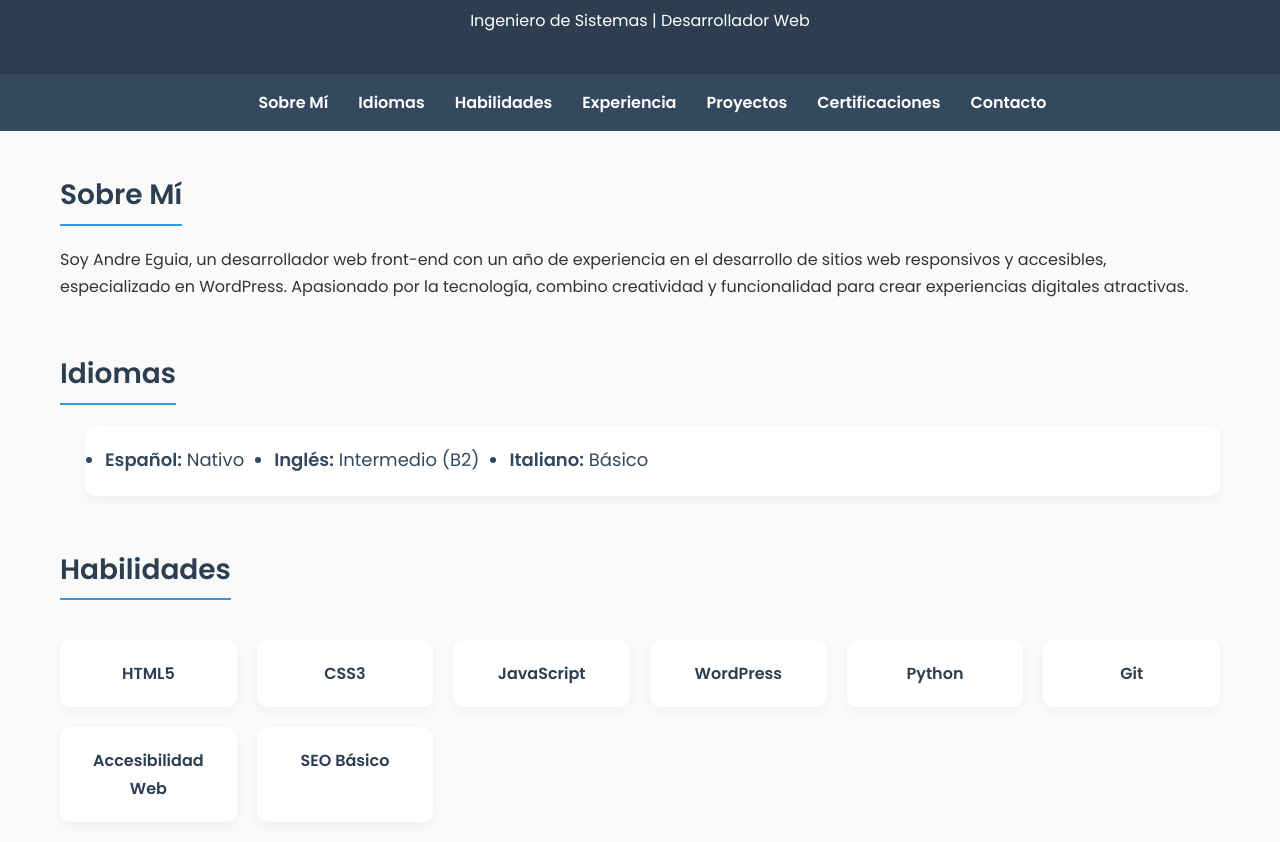
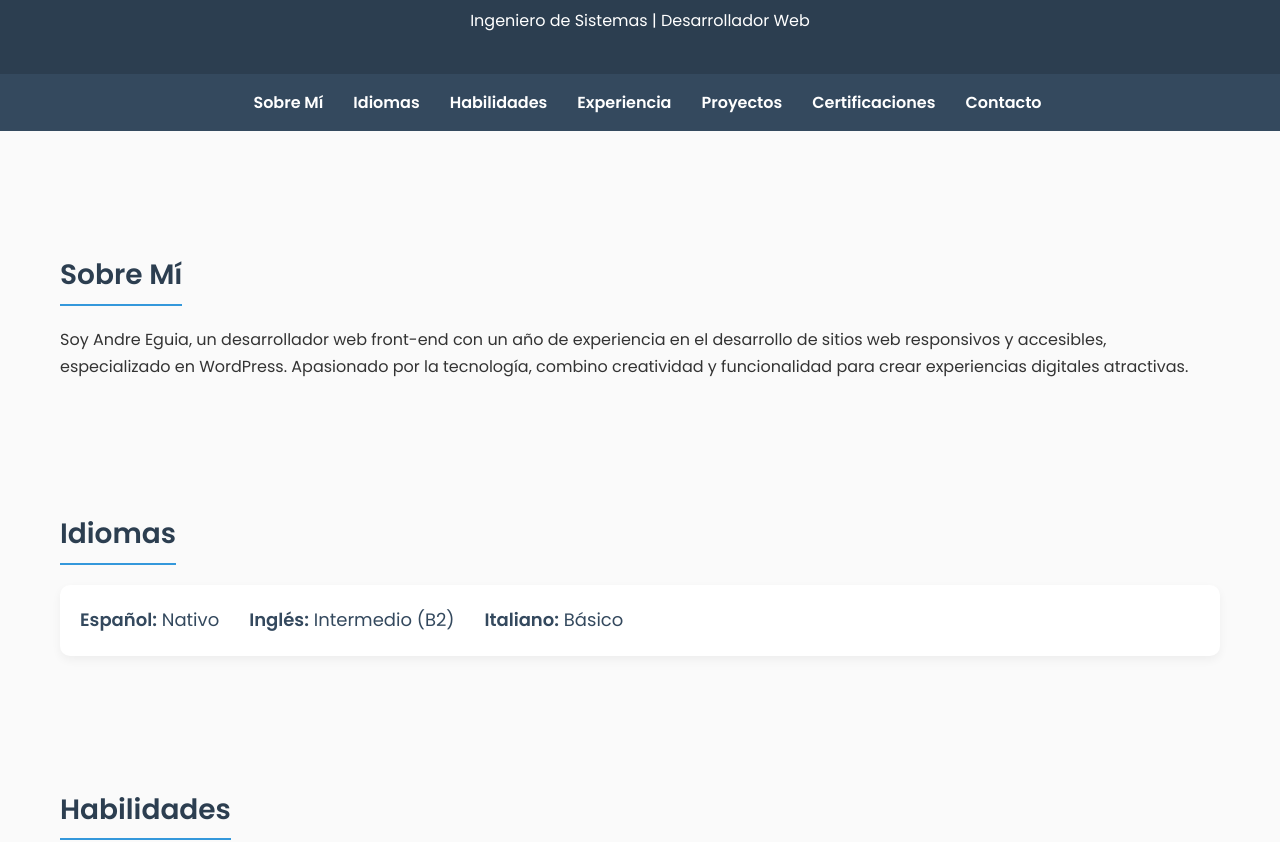
Before and after one commit to maldest/Lab01_DA_g2, a plain HTML site: page index.html in a window 1280 px wide. Shown: the part 111-953 px from the top of the page. Drawn offline with Linux system fonts and the light colour scheme.

Commit message:
correcciones

```diff
--- a/styles.css
+++ b/styles.css
@@ -11,7 +11,6 @@ body {
     background: #fafafa;
 }
 
-/* Encabezado */
 header {
     background: #2c3e50;
     color: #fff;
@@ -24,7 +23,6 @@ header h1 {
     margin-bottom: 10px;
 }
 
-/* Navegación estilo WordPress */
 nav {
     background: #34495e;
     padding: 15px;
@@ -52,7 +50,6 @@ nav a:hover {
     color: #3498db;
 }
 
-/* Contenido principal */
 main {
     max-width: 1200px;
     margin: 40px auto;
@@ -70,6 +67,7 @@ section h2 {
     border-bottom: 2px solid #3498db;
     display: inline-block;
     padding-bottom: 5px;
+    margin-top: 80px;
 }
 
 /* Sección Idiomas */
@@ -81,6 +79,8 @@ section h2 {
     padding: 20px;
     border-radius: 10px;
     box-shadow: 0 4px 10px rgba(0,0,0,0.05);
+    margin-left: 0;
+    list-style: none;
 }
 
 .languages-list li {
@@ -91,7 +91,7 @@ section h2 {
 /* Habilidades */
 .skills-grid {
     display: grid;
-    grid-template-columns: repeat(auto-fit, minmax(150px, 1fr));
+    grid-template-columns: repeat(4, 2fr);
     gap: 20px;
     margin-top: 20px;
 }
@@ -140,15 +140,17 @@ article a:hover {
 /* Listas */
 ul {
     list-style: disc;
-    margin-left: 25px;
+    margin-left: 15px
 }
 
 /* Formulario */
+
+
+
 form {
     display: flex;
     flex-direction: column;
     gap: 15px;
-    max-width: 500px;
     background: #fff;
     padding: 25px;
     border-radius: 10px;
```
